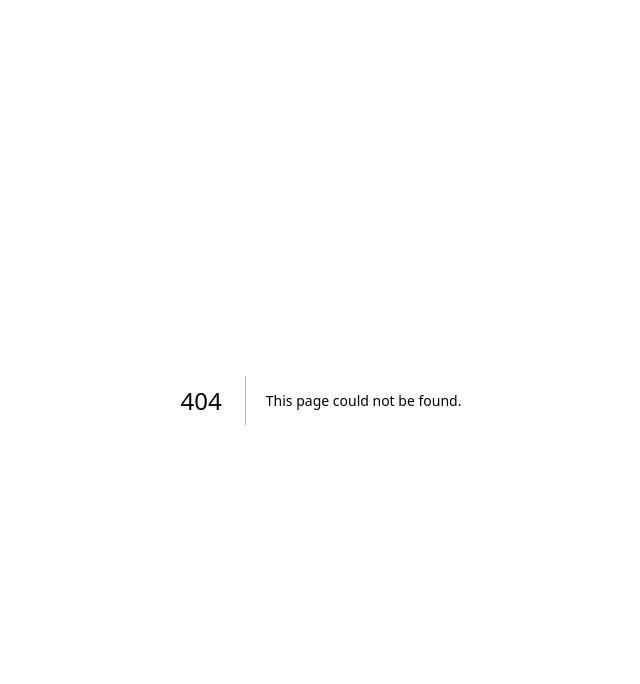
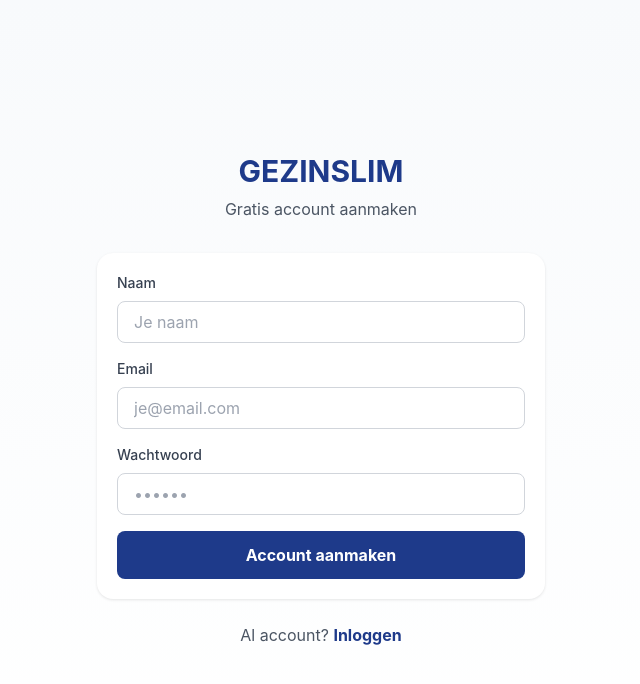
Before and after one commit to mardaozaydin-pixel/Gezin-Slim, a Next.js app: page /signup in a window 1280 px wide. Before the commit this address had no page. Shown: the top 684 px of the page, without its empty margins (319-959 px from the left). Built offline with nearby package versions, Linux system fonts and the light colour scheme.

Commit message:
Create page.tsx

```diff
--- /dev/null
+++ b/app/signup/page.tsx
@@ -0,0 +1,99 @@
+'use client'
+
+import { useState } from 'react'
+import Link from 'next/link'
+import { useRouter } from 'next/navigation'
+
+export default function Signup() {
+  const [email, setEmail] = useState('')
+  const [password, setPassword] = useState('')
+  const [name, setName] = useState('')
+  const [error, setError] = useState('')
+  const router = useRouter()
+
+  const handleSignup = async (e: React.FormEvent) => {
+    e.preventDefault()
+
+    if (!email || !password || !name) {
+      setError('Vul alle velden in')
+      return
+    }
+
+    // Demo signup - save to localStorage
+    localStorage.setItem('user', JSON.stringify({ email, name }))
+    localStorage.setItem('onboardingStep', '1')
+    router.push('/onboarding')
+  }
+
+  return (
+    <div className="min-h-screen bg-gradient-to-b from-slate-50 to-white flex items-center justify-center px-4">
+      <div className="w-full max-w-md">
+        <div className="text-center mb-8">
+          <h1 className="text-3xl font-bold text-blue-900">GEZINSLIM</h1>
+          <p className="text-gray-600 mt-2">Gratis account aanmaken</p>
+        </div>
+
+        <form onSubmit={handleSignup} className="card space-y-4">
+          {error && (
+            <div className="bg-red-50 text-red-700 p-4 rounded-lg">
+              {error}
+            </div>
+          )}
+
+          <div>
+            <label className="block text-sm font-medium text-gray-700 mb-2">
+              Naam
+            </label>
+            <input
+              type="text"
+              value={name}
+              onChange={(e) => setName(e.target.value)}
+              className="w-full px-4 py-2 border border-gray-300 rounded-lg focus:outline-none focus:ring-2 focus:ring-blue-900"
+              placeholder="Je naam"
+            />
+          </div>
+
+          <div>
+            <label className="block text-sm font-medium text-gray-700 mb-2">
+              Email
+            </label>
+            <input
+              type="email"
+              value={email}
+              onChange={(e) => setEmail(e.target.value)}
+              className="w-full px-4 py-2 border border-gray-300 rounded-lg focus:outline-none focus:ring-2 focus:ring-blue-900"
+              placeholder="je@email.com"
+            />
+          </div>
+
+          <div>
+            <label className="block text-sm font-medium text-gray-700 mb-2">
+              Wachtwoord
+            </label>
+            <input
+              type="password"
+              value={password}
+              onChange={(e) => setPassword(e.target.value)}
+              className="w-full px-4 py-2 border border-gray-300 rounded-lg focus:outline-none focus:ring-2 focus:ring-blue-900"
+              placeholder="••••••"
+            />
+          </div>
+
+          <button
+            type="submit"
+            className="w-full bg-blue-900 text-white py-3 rounded-lg font-bold hover:bg-blue-800 transition"
+          >
+            Account aanmaken
+          </button>
+        </form>
+
+        <p className="text-center mt-6 text-gray-600">
+          Al account?{' '}
+          <Link href="/login" className="text-blue-900 font-bold">
+            Inloggen
+          </Link>
+        </p>
+      </div>
+    </div>
+  )
+}
```
